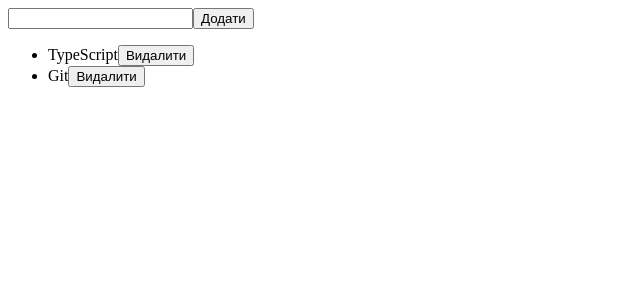
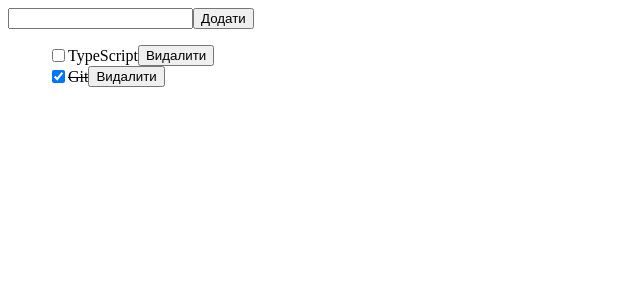
Before and after one commit to RuslanDov/task-master, a React (Vite) app: page / in a window 1280 px wide. Shown: the top 300 px of the page, without its empty margins (0-640 px from the left). Built offline with nearby package versions, Linux system fonts and the light colour scheme.

Commit message:
add toggle task input

```diff
--- a/src/features/tasks/components/TaskContainer.tsx
+++ b/src/features/tasks/components/TaskContainer.tsx
@@ -5,14 +5,14 @@ import TaskList from './TaskList';
 
 
 export const TaskContainer = () => {
-  const { tasks, loading, addTask, deleteTask } = useTasks();
+  const { tasks, loading, addTask, deleteTask, toggleTask } = useTasks();
   const [inputText, setInputText] = useState('')
   if (loading) return <div>Завантаження завдань...</div>;
 
   return (
     <>
       <TaskForm onAddTask={addTask} inputText={inputText} setInputText={setInputText}/>
-      <TaskList tasks={tasks} loading={loading} onDeleteTask={deleteTask}/>
+      <TaskList tasks={tasks} loading={loading} onDeleteTask={deleteTask} onToggleTask={toggleTask}/>
     </>
   );
 };
--- a/src/features/tasks/components/taskList.tsx
+++ b/src/features/tasks/components/taskList.tsx
@@ -4,19 +4,26 @@ interface PropsTasksType {
     tasks: Task[]
     loading: boolean
     onDeleteTask: (id: string) => void
+    onToggleTask: (id: string) => void
 }
 
 
-function TaskList({tasks, loading, onDeleteTask}: PropsTasksType) {
+function TaskList({tasks, loading, onDeleteTask, onToggleTask}: PropsTasksType) {
     if (loading) return <div>Завантаження завдань...</div>;
     return (
         <>
             <ul>
                 {tasks.map((task) => {
                     return(
-                    <li key={task.id}>{task.title}
-                        <button onClick={() => onDeleteTask(task.id)}>Видалити</button>
-                    </li>)
+                        <li key={task.id} style={{ display: 'flex', alignItems: 'center' }}>
+                            <input type="checkbox" onChange={() => onToggleTask(task.id)} checked={task.isCompleted} />
+                            <span style={{ textDecoration: task.isCompleted ? 'line-through' : 'none' }}>
+                                {task.title}
+                            </span>
+
+                            <button onClick={() => onDeleteTask(task.id)}>Видалити</button>
+                        </li>
+                    )
                 })}
             </ul>
         </>
--- a/src/features/tasks/hooks/useTasks.ts
+++ b/src/features/tasks/hooks/useTasks.ts
@@ -28,9 +28,16 @@ export const useTasks = () => {
     setTasks((prevTasks) => [...prevTasks, newTask]);
     }
 
+    function toggleTask(id: string) {
+        setTasks((prevTask) => prevTask.map((task) => {
+            if (task.id === id) {return {...task, isCompleted: !task.isCompleted}}
+            return task
+        }))
+    }
+
     function deleteTask(id: string) {
         setTasks((prevTask) => prevTask.filter((task) => task.id !== id))
     }
 
-    return { tasks, loading, addTask, deleteTask };
+    return { tasks, loading, addTask, deleteTask, toggleTask };
 };
```
